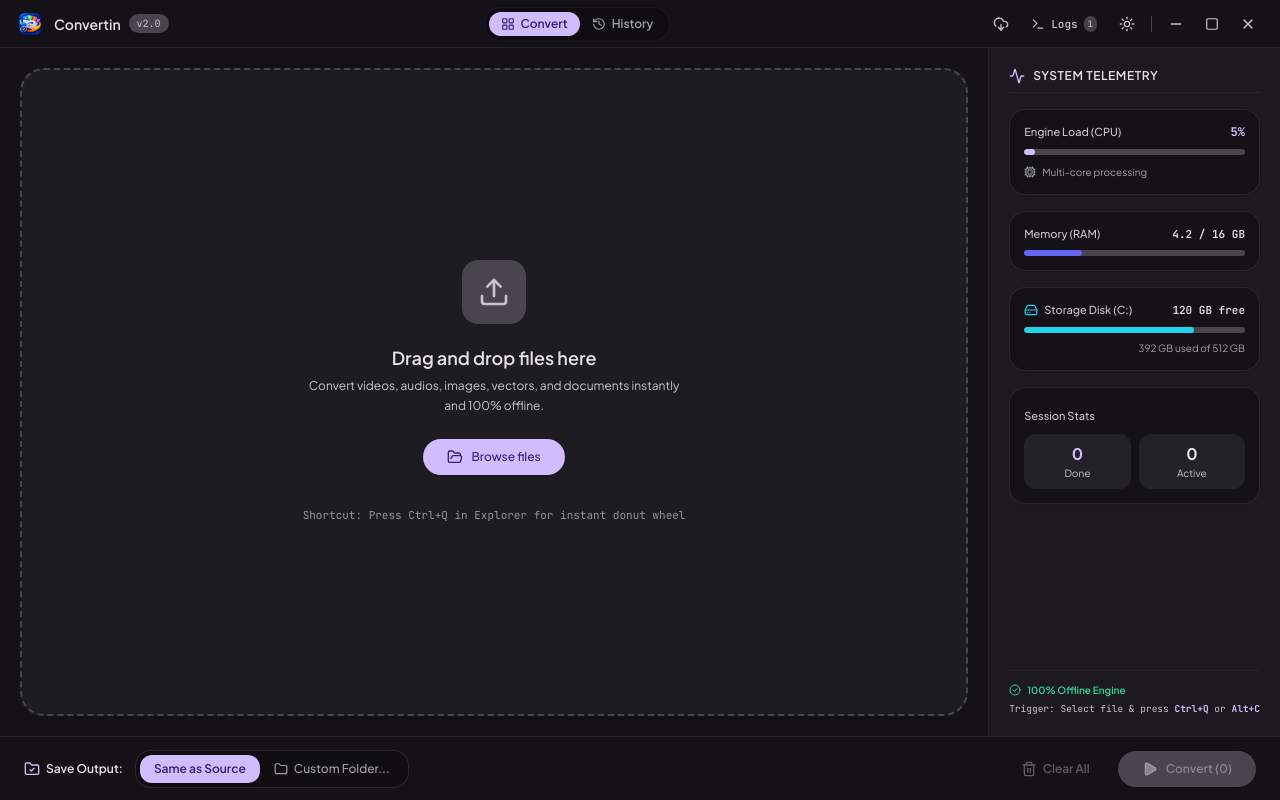
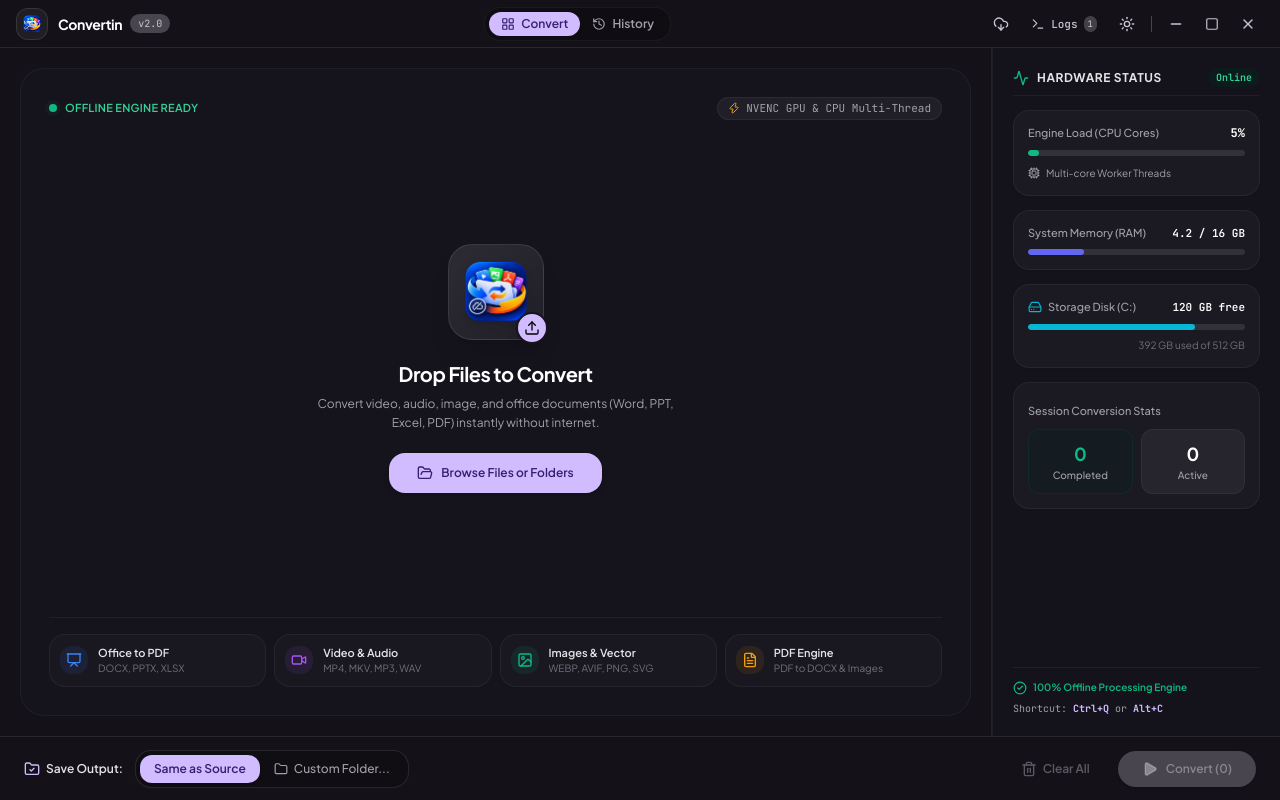
Before and after one commit to naufalt/convertin, a React (Vite) app: page / in a window 1280 px wide. Built offline with nearby package versions, Linux system fonts and the light colour scheme.

Commit message:
feat: add Microsoft Office document conversion (DOCX/PPTX/XLSX to PDF and PDF to DOCX) and revamp UI inspired by CleanMyMac and 3uTools

```diff
--- a/src/App.tsx
+++ b/src/App.tsx
@@ -339,51 +339,56 @@ export const App: React.FC = () => {
         </main>
 
         {/* Live Hardware & Storage Telemetry Gimmick Panel */}
-        <aside className="w-68 p-5 flex flex-col justify-between dark:bg-md-darkSurfaceVariant/15 bg-md-surfaceVariant/15 select-none overflow-y-auto">
-          <div className="space-y-4">
-            <div className="flex items-center gap-2 pb-2 border-b dark:border-md-darkOutlineVariant/30 border-md-outlineVariant/30">
-              <Activity className="w-4 h-4 dark:text-md-darkPrimary text-md-primary" />
-              <span className="text-xs font-semibold uppercase tracking-wider dark:text-md-darkOnSurface text-md-onSurface">
-                System Telemetry
+        <aside className="w-72 p-5 flex flex-col justify-between dark:bg-[#14121B] bg-zinc-50/80 select-none overflow-y-auto border-l dark:border-white/5 border-black/5">
+          <div className="space-y-3.5">
+            <div className="flex items-center justify-between pb-2 border-b dark:border-white/5 border-black/5">
+              <div className="flex items-center gap-2">
+                <Activity className="w-4 h-4 text-emerald-500" />
+                <span className="text-xs font-bold uppercase tracking-wider dark:text-zinc-200 text-zinc-800">
+                  Hardware Status
+                </span>
+              </div>
+              <span className="text-[10px] font-mono px-2 py-0.5 rounded-full dark:bg-emerald-950/40 bg-emerald-50 dark:text-emerald-400 text-emerald-600 font-semibold">
+                Online
               </span>
             </div>
 
             {/* Live CPU & GPU Engine Load Gauge */}
-            <div className="p-3.5 rounded-2xl dark:bg-md-darkSurface bg-md-surface border dark:border-md-darkOutlineVariant/40 border-md-outlineVariant/40 shadow-sm space-y-2">
+            <div className="p-3.5 rounded-2xl dark:bg-white/[0.03] bg-white border dark:border-white/5 border-black/5 shadow-sm space-y-2">
               <div className="flex items-center justify-between">
-                <span className="text-[11px] font-medium dark:text-md-darkOnSurfaceVariant text-md-onSurfaceVariant">
-                  Engine Load ({system.nvencSupported ? 'GPU' : 'CPU'})
+                <span className="text-[11px] font-medium dark:text-zinc-400 text-zinc-600">
+                  Engine Load ({system.nvencSupported ? 'GPU Accelerated' : 'CPU Cores'})
                 </span>
-                <span className="text-xs font-mono font-bold dark:text-md-darkPrimary text-md-primary">
+                <span className="text-xs font-mono font-bold dark:text-white text-zinc-900">
                   {telemetry.cpuUsage}%
                 </span>
               </div>
 
-              <div className="h-1.5 w-full dark:bg-md-darkSurfaceVariant bg-md-surfaceVariant rounded-full overflow-hidden">
+              <div className="h-1.5 w-full dark:bg-white/10 bg-zinc-200 rounded-full overflow-hidden">
                 <div
-                  className="h-full dark:bg-md-darkPrimary bg-md-primary transition-all duration-300 rounded-full"
+                  className="h-full bg-emerald-500 transition-all duration-300 rounded-full"
                   style={{ width: `${telemetry.cpuUsage}%` }}
                 />
               </div>
 
-              <div className="flex items-center gap-1.5 text-[10px] dark:text-md-darkOnSurfaceVariant/80 text-md-onSurfaceVariant/80 pt-0.5">
-                {system.nvencSupported ? <Zap className="w-3 h-3 text-emerald-500" /> : <Cpu className="w-3 h-3 text-zinc-400" />}
-                <span>{system.nvencSupported ? 'NVENC CUDA Accelerating' : 'Multi-core processing'}</span>
+              <div className="flex items-center gap-1.5 text-[10px] dark:text-zinc-400 text-zinc-500 pt-0.5">
+                {system.nvencSupported ? <Zap className="w-3 h-3 text-emerald-400" /> : <Cpu className="w-3 h-3 text-zinc-400" />}
+                <span>{system.nvencSupported ? 'NVIDIA NVENC CUDA Active' : 'Multi-core Worker Threads'}</span>
               </div>
             </div>
 
             {/* Live RAM & Memory Usage */}
-            <div className="p-3.5 rounded-2xl dark:bg-md-darkSurface bg-md-surface border dark:border-md-darkOutlineVariant/40 border-md-outlineVariant/40 shadow-sm space-y-2">
+            <div className="p-3.5 rounded-2xl dark:bg-white/[0.03] bg-white border dark:border-white/5 border-black/5 shadow-sm space-y-2">
               <div className="flex items-center justify-between">
-                <span className="text-[11px] font-medium dark:text-md-darkOnSurfaceVariant text-md-onSurfaceVariant">
-                  Memory (RAM)
+                <span className="text-[11px] font-medium dark:text-zinc-400 text-zinc-600">
+                  System Memory (RAM)
                 </span>
-                <span className="text-[11px] font-mono dark:text-md-darkOnSurface text-md-onSurface font-semibold">
+                <span className="text-[11px] font-mono dark:text-white text-zinc-900 font-semibold">
                   {telemetry.ramUsedGb} / {telemetry.ramTotalGb} GB
                 </span>
               </div>
 
-              <div className="h-1.5 w-full dark:bg-md-darkSurfaceVariant bg-md-surfaceVariant rounded-full overflow-hidden">
+              <div className="h-1.5 w-full dark:bg-white/10 bg-zinc-200 rounded-full overflow-hidden">
                 <div
                   className="h-full bg-indigo-500 transition-all duration-300 rounded-full"
                   style={{ width: `${ramPercentage}%` }}
@@ -392,56 +397,58 @@ export const App: React.FC = () => {
             </div>
 
             {/* Storage Drive Capacity Gauge */}
-            <div className="p-3.5 rounded-2xl dark:bg-md-darkSurface bg-md-surface border dark:border-md-darkOutlineVariant/40 border-md-outlineVariant/40 shadow-sm space-y-2">
+            <div className="p-3.5 rounded-2xl dark:bg-white/[0.03] bg-white border dark:border-white/5 border-black/5 shadow-sm space-y-2">
               <div className="flex items-center justify-between">
                 <div className="flex items-center gap-1.5">
-                  <HardDrive className="w-3.5 h-3.5 text-cyan-600 dark:text-cyan-400" />
-                  <span className="text-[11px] font-medium dark:text-md-darkOnSurfaceVariant text-md-onSurfaceVariant">
+                  <HardDrive className="w-3.5 h-3.5 text-cyan-500" />
+                  <span className="text-[11px] font-medium dark:text-zinc-400 text-zinc-600">
                     Storage Disk (C:)
                   </span>
                 </div>
-                <span className="text-[11px] font-mono dark:text-md-darkOnSurface text-md-onSurface font-semibold">
+                <span className="text-[11px] font-mono dark:text-white text-zinc-900 font-semibold">
                   {telemetry.storageFreeGb} GB free
                 </span>
               </div>
 
-              <div className="h-1.5 w-full dark:bg-md-darkSurfaceVariant bg-md-surfaceVariant rounded-full overflow-hidden">
+              <div className="h-1.5 w-full dark:bg-white/10 bg-zinc-200 rounded-full overflow-hidden">
                 <div
-                  className="h-full bg-cyan-600 dark:bg-cyan-400 transition-all duration-300 rounded-full"
+                  className="h-full bg-cyan-500 transition-all duration-300 rounded-full"
                   style={{ width: `${storagePercentage}%` }}
                 />
               </div>
 
-              <div className="text-[10px] dark:text-md-darkOnSurfaceVariant/80 text-md-onSurfaceVariant/80 text-right">
+              <div className="text-[10px] dark:text-zinc-500 text-zinc-400 text-right">
                 {storageUsedGb} GB used of {telemetry.storageTotalGb} GB
               </div>
             </div>
 
             {/* Conversion Metrics */}
-            <div className="p-3.5 rounded-2xl dark:bg-md-darkSurface bg-md-surface border dark:border-md-darkOutlineVariant/40 border-md-outlineVariant/40 shadow-sm">
-              <span className="text-[11px] font-medium dark:text-md-darkOnSurfaceVariant text-md-onSurfaceVariant">
-                Session Stats
+            <div className="p-3.5 rounded-2xl dark:bg-white/[0.03] bg-white border dark:border-white/5 border-black/5 shadow-sm">
+              <span className="text-[11px] font-medium dark:text-zinc-400 text-zinc-600">
+                Session Conversion Stats
               </span>
               <div className="grid grid-cols-2 gap-2 text-center pt-2">
-                <div className="p-2 rounded-xl dark:bg-md-darkSurfaceVariant/30 bg-md-surfaceVariant/30">
-                  <div className="text-base font-bold dark:text-md-darkPrimary text-md-primary">{totalCompleted}</div>
-                  <div className="text-[10px] dark:text-md-darkOnSurfaceVariant text-md-onSurfaceVariant">Done</div>
+                <div className="p-2.5 rounded-xl dark:bg-emerald-950/20 bg-emerald-50/50 border dark:border-emerald-900/30 border-emerald-200">
+                  <div className="text-lg font-bold text-emerald-500">{totalCompleted}</div>
+                  <div className="text-[10px] dark:text-zinc-400 text-zinc-600 font-medium">Completed</div>
                 </div>
-                <div className="p-2 rounded-xl dark:bg-md-darkSurfaceVariant/30 bg-md-surfaceVariant/30">
-                  <div className="text-base font-bold dark:text-md-darkOnSurface text-md-onSurface">{totalConverting}</div>
-                  <div className="text-[10px] dark:text-md-darkOnSurfaceVariant text-md-onSurfaceVariant">Active</div>
+                <div className="p-2.5 rounded-xl dark:bg-white/5 bg-zinc-100 border dark:border-white/5 border-black/5">
+                  <div className="text-lg font-bold dark:text-white text-zinc-900">{totalConverting}</div>
+                  <div className="text-[10px] dark:text-zinc-400 text-zinc-600 font-medium">Active</div>
                 </div>
               </div>
             </div>
           </div>
 
           {/* Offline & Shortcuts Footer */}
-          <div className="pt-3 border-t dark:border-md-darkOutlineVariant/20 border-md-outlineVariant/20 text-[10px] dark:text-md-darkOnSurfaceVariant text-md-onSurfaceVariant space-y-1">
-            <div className="flex items-center gap-1.5 font-semibold text-emerald-600 dark:text-emerald-400">
-              <CheckCircle2 className="w-3 h-3" />
-              <span>100% Offline Engine</span>
+          <div className="pt-3 border-t dark:border-white/5 border-black/5 text-[10px] dark:text-zinc-400 text-zinc-500 space-y-1.5">
+            <div className="flex items-center gap-1.5 font-semibold text-emerald-500">
+              <CheckCircle2 className="w-3.5 h-3.5" />
+              <span>100% Offline Processing Engine</span>
             </div>
-            <div className="font-mono text-[9.5px]">Trigger: Select file & press <span className="font-bold dark:text-md-darkPrimary text-md-primary">Ctrl+Q</span> or <span className="font-bold dark:text-md-darkPrimary text-md-primary">Alt+C</span></div>
+            <div className="font-mono text-[10px] dark:text-zinc-400 text-zinc-600">
+              Shortcut: <span className="font-bold text-md-primary dark:text-md-darkPrimary">Ctrl+Q</span> or <span className="font-bold text-md-primary dark:text-md-darkPrimary">Alt+C</span>
+            </div>
           </div>
         </aside>
       </div>
--- a/src/components/DropZone.tsx
+++ b/src/components/DropZone.tsx
@@ -1,5 +1,16 @@
 import React, { useState } from 'react';
-import { Upload, FolderOpen } from 'lucide-react';
+import {
+  Upload,
+  FolderOpen,
+  FileText,
+  Video,
+  Music,
+  Image as ImageIcon,
+  Presentation,
+  ShieldCheck,
+  Zap,
+  HardDrive
+} from 'lucide-react';
 import { useAppStore } from '../store/useAppStore';
 
 export const DropZone: React.FC = () => {
@@ -57,43 +68,124 @@ export const DropZone: React.FC = () => {
       onDragOver={handleDragOver}
       onDragLeave={handleDragLeave}
       onDrop={handleDrop}
-      className={`h-full flex flex-col items-center justify-center p-8 rounded-3xl transition-all duration-150 ${
+      className={`relative h-full flex flex-col items-center justify-between p-7 rounded-3xl transition-all duration-200 border ${
         isDragOver
-          ? 'dark:bg-md-darkPrimaryContainer/20 bg-md-primaryContainer/30 border-2 border-md-primary dark:border-md-darkPrimary'
-          : 'dark:bg-md-darkSurfaceVariant/20 bg-md-surfaceVariant/25 border-2 border-dashed dark:border-md-darkOutlineVariant border-md-outlineVariant hover:border-md-primary dark:hover:border-md-darkPrimary'
+          ? 'dark:bg-emerald-950/20 bg-emerald-50/50 border-2 border-emerald-500 shadow-xl'
+          : 'dark:bg-[#16141E]/80 bg-white/70 border-black/5 dark:border-white/5 shadow-sm hover:border-black/10 dark:hover:border-white/10'
       }`}
     >
-      <div className="flex flex-col items-center max-w-sm text-center">
-        {/* Material 3 Floating Action Bubble */}
-        <div
-          className={`w-16 h-16 mb-5 rounded-2xl flex items-center justify-center transition-all ${
-            isDragOver
-              ? 'dark:bg-md-darkPrimary bg-md-primary dark:text-md-darkOnPrimary text-md-onPrimary shadow-lg'
-              : 'dark:bg-md-darkSurfaceVariant bg-md-surfaceVariant dark:text-md-darkOnSurfaceVariant text-md-onSurfaceVariant'
-          }`}
-        >
-          <Upload className="w-8 h-8" />
+      {/* Top Welcome Bar / Status Pills (CleanMyMac style) */}
+      <div className="w-full flex items-center justify-between">
+        <div className="flex items-center gap-2">
+          <span className="flex h-2 w-2 relative">
+            <span className="animate-ping absolute inline-flex h-full w-full rounded-full bg-emerald-400 opacity-75"></span>
+            <span className="relative inline-flex rounded-full h-2 w-2 bg-emerald-500"></span>
+          </span>
+          <span className="text-[11px] font-semibold tracking-wide uppercase dark:text-emerald-400 text-emerald-600">
+            Offline Engine Ready
+          </span>
         </div>
 
-        <h3 className="text-lg font-semibold dark:text-md-darkOnSurface text-md-onSurface mb-1">
-          Drag and drop files here
+        <div className="flex items-center gap-2">
+          <span className="text-[11px] font-mono px-2.5 py-0.5 rounded-full dark:bg-white/5 bg-black/5 dark:text-zinc-400 text-zinc-600 border dark:border-white/5 border-black/5 flex items-center gap-1.5">
+            <Zap className="w-3 h-3 text-amber-500" />
+            <span>NVENC GPU & CPU Multi-Thread</span>
+          </span>
+        </div>
+      </div>
+
+      {/* Main Center Action Area: Prominent App Icon & Drag Zone */}
+      <div className="flex flex-col items-center max-w-md text-center my-auto">
+        <div className="relative group cursor-pointer" onClick={handleBrowseFiles}>
+          <div className="w-24 h-24 rounded-3xl dark:bg-gradient-to-br dark:from-white/10 dark:to-white/5 bg-gradient-to-br from-zinc-100 to-zinc-200 p-2 shadow-xl border dark:border-white/10 border-black/5 flex items-center justify-center transition-transform group-hover:scale-105 duration-200">
+            <img
+              src="/app-icon.png"
+              alt="Convertin"
+              className="w-20 h-20 object-contain drop-shadow-md"
+              onError={(e) => {
+                (e.target as HTMLElement).style.display = 'none';
+              }}
+            />
+          </div>
+          <div className="absolute -bottom-1 -right-1 w-8 h-8 rounded-full bg-md-primary dark:bg-md-darkPrimary text-white dark:text-black flex items-center justify-center shadow-lg border-2 dark:border-[#16141E] border-white">
+            <Upload className="w-4 h-4" />
+          </div>
+        </div>
+
+        <h3 className="text-xl font-bold dark:text-white text-zinc-900 mt-5 mb-1.5 tracking-tight">
+          Drop Files to Convert
         </h3>
-        <p className="text-xs dark:text-md-darkOnSurfaceVariant text-md-onSurfaceVariant mb-6 leading-relaxed">
-          Convert videos, audios, images, vectors, and documents instantly and 100% offline.
+        <p className="text-xs dark:text-zinc-400 text-zinc-600 mb-5 leading-relaxed max-w-sm">
+          Convert video, audio, image, and office documents (Word, PPT, Excel, PDF) instantly without internet.
         </p>
 
-        {/* Material 3 Filled Button */}
+        {/* Primary Action Button */}
         <button
           onClick={handleBrowseFiles}
-          className="flex items-center gap-2 px-6 py-2.5 rounded-full dark:bg-md-darkPrimary bg-md-primary dark:text-md-darkOnPrimary text-md-onPrimary font-medium text-xs shadow hover:shadow-md transition-all active:scale-95"
+          className="flex items-center gap-2 px-7 py-3 rounded-2xl dark:bg-md-darkPrimary bg-md-primary dark:text-md-darkOnPrimary text-md-onPrimary font-semibold text-xs shadow-md hover:shadow-lg hover:brightness-105 active:scale-95 transition-all"
         >
           <FolderOpen className="w-4 h-4" />
-          <span>Browse files</span>
+          <span>Browse Files or Folders</span>
         </button>
+      </div>
 
-        <span className="mt-8 text-[11px] font-mono dark:text-md-darkOnSurfaceVariant/70 text-md-onSurfaceVariant/70">
-          Shortcut: Press Ctrl+Q in Explorer for instant donut wheel
-        </span>
+      {/* Bottom Capability Cards (3uTools / CleanMyMac style feature shelf) */}
+      <div className="w-full grid grid-cols-4 gap-2 pt-4 border-t dark:border-white/5 border-black/5">
+        <div className="p-2.5 rounded-2xl dark:bg-white/[0.02] bg-black/[0.02] border dark:border-white/5 border-black/5 flex items-center gap-2.5">
+          <div className="w-7 h-7 rounded-xl bg-blue-500/10 text-blue-500 flex items-center justify-center shrink-0">
+            <Presentation className="w-4 h-4" />
+          </div>
+          <div className="text-left overflow-hidden">
+            <div className="text-[11px] font-semibold dark:text-zinc-200 text-zinc-800 truncate">
+              Office to PDF
+            </div>
+            <div className="text-[10px] dark:text-zinc-500 text-zinc-400 truncate">
+              DOCX, PPTX, XLSX
+            </div>
+          </div>
+        </div>
+
+        <div className="p-2.5 rounded-2xl dark:bg-white/[0.02] bg-black/[0.02] border dark:border-white/5 border-black/5 flex items-center gap-2.5">
+          <div className="w-7 h-7 rounded-xl bg-purple-500/10 text-purple-500 flex items-center justify-center shrink-0">
+            <Video className="w-4 h-4" />
+          </div>
+          <div className="text-left overflow-hidden">
+            <div className="text-[11px] font-semibold dark:text-zinc-200 text-zinc-800 truncate">
+              Video & Audio
+            </div>
+            <div className="text-[10px] dark:text-zinc-500 text-zinc-400 truncate">
+              MP4, MKV, MP3, WAV
+            </div>
+          </div>
+        </div>
+
+        <div className="p-2.5 rounded-2xl dark:bg-white/[0.02] bg-black/[0.02] border dark:border-white/5 border-black/5 flex items-center gap-2.5">
+          <div className="w-7 h-7 rounded-xl bg-emerald-500/10 text-emerald-500 flex items-center justify-center shrink-0">
+            <ImageIcon className="w-4 h-4" />
+          </div>
+          <div className="text-left overflow-hidden">
+            <div className="text-[11px] font-semibold dark:text-zinc-200 text-zinc-800 truncate">
+              Images & Vector
+            </div>
+            <div className="text-[10px] dark:text-zinc-500 text-zinc-400 truncate">
+              WEBP, AVIF, PNG, SVG
+            </div>
+          </div>
+        </div>
+
+        <div className="p-2.5 rounded-2xl dark:bg-white/[0.02] bg-black/[0.02] border dark:border-white/5 border-black/5 flex items-center gap-2.5">
+          <div className="w-7 h-7 rounded-xl bg-amber-500/10 text-amber-500 flex items-center justify-center shrink-0">
+            <FileText className="w-4 h-4" />
+          </div>
+          <div className="text-left overflow-hidden">
+            <div className="text-[11px] font-semibold dark:text-zinc-200 text-zinc-800 truncate">
+              PDF Engine
+            </div>
+            <div className="text-[10px] dark:text-zinc-500 text-zinc-400 truncate">
+              PDF to DOCX & Images
+            </div>
+          </div>
+        </div>
       </div>
     </div>
   );
--- a/src/components/Titlebar.tsx
+++ b/src/components/Titlebar.tsx
@@ -23,16 +23,18 @@ export const Titlebar: React.FC = () => {
     <header className="h-12 px-4 flex items-center justify-between select-none app-drag transition-colors duration-150 border-b dark:border-md-darkOutlineVariant/40 border-md-outlineVariant/50 dark:bg-md-darkSurface bg-md-surface">
       {/* Brand Identity: 3D App Icon */}
       <div className="flex items-center gap-2.5 no-drag">
+        <div className="w-8 h-8 rounded-xl dark:bg-white/5 bg-black/5 p-1 border dark:border-white/10 border-black/5 flex items-center justify-center shadow-sm">
           <img
             src="/app-icon.png"
             alt="Convertin"
-          className="w-7 h-7 object-contain drop-shadow"
+            className="w-6 h-6 object-contain"
             onError={(e) => {
               (e.target as HTMLElement).style.display = 'none';
             }}
           />
+        </div>
         <div className="flex items-center gap-2">
-          <span className="font-semibold text-sm tracking-normal dark:text-md-darkOnSurface text-md-onSurface">
+          <span className="font-bold text-sm tracking-tight dark:text-white text-zinc-900">
             Convertin
           </span>
           <span
```
Also changed, not shown: electron/converterEngine.ts (+17 -0 lines), electron/officeEngine.ts (added, +140 -0 lines), src/utils/matrix.ts (+21 -6 lines), 1 other file (tests, documents, lock files or other folders). Lines whose indentation alone changed are shown as unchanged.
